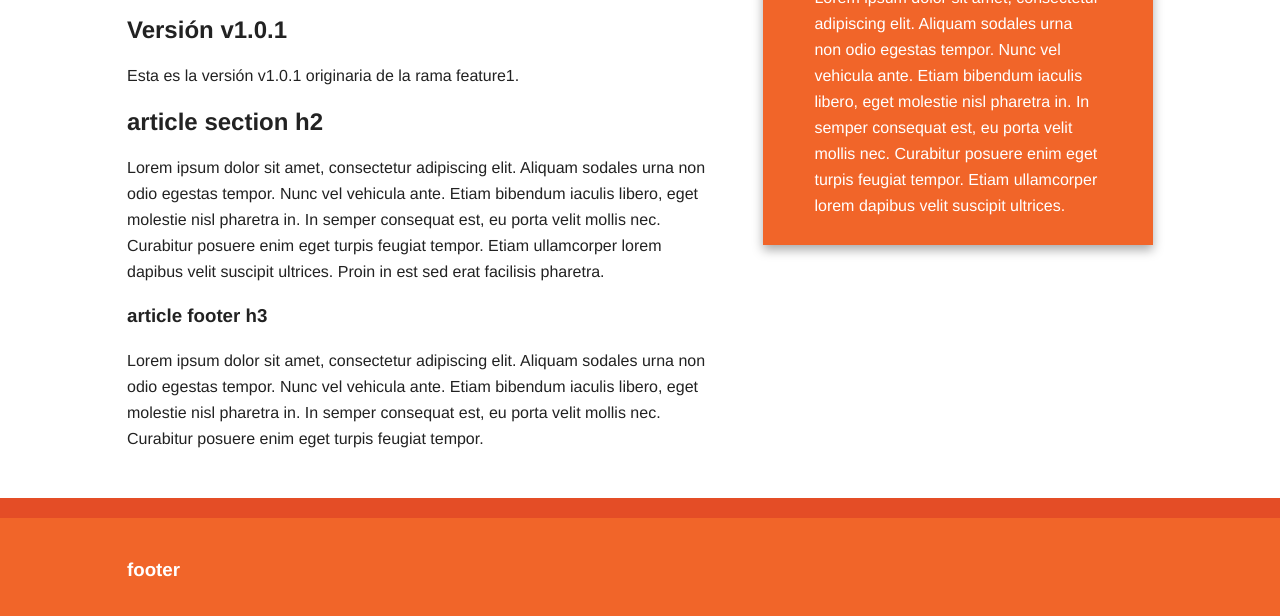
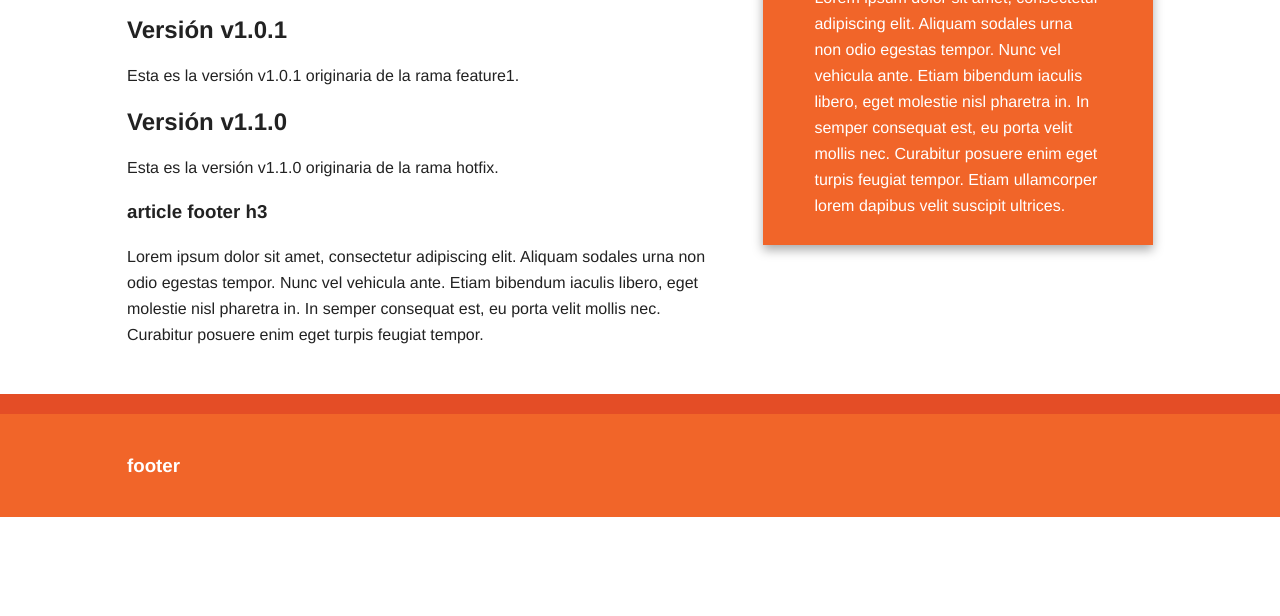
Before and after one commit to FerneyP35/ejercicio01, a plain HTML site: page index.html in a window 1280 px wide. Shown: the part 224-840 px from the top of the page. After the commit the page ends 800 px from the top, so only its background shows below. Drawn offline with Linux system fonts and the light colour scheme.

Commit message:
Versión v1.1.0

```diff
--- a/index.html
+++ b/index.html
@@ -44,8 +44,10 @@
                         </p>
                     </section>
                     <section>
-                        <h2>article section h2</h2>
-                        <p>Lorem ipsum dolor sit amet, consectetur adipiscing elit. Aliquam sodales urna non odio egestas tempor. Nunc vel vehicula ante. Etiam bibendum iaculis libero, eget molestie nisl pharetra in. In semper consequat est, eu porta velit mollis nec. Curabitur posuere enim eget turpis feugiat tempor. Etiam ullamcorper lorem dapibus velit suscipit ultrices. Proin in est sed erat facilisis pharetra.</p>
+                        <h2>Versión v1.1.0</h2>
+                        <p>
+                            Esta es la versión v1.1.0 originaria de la rama hotfix.
+                        </p>
                     </section>
                     <footer>
                         <h3>article footer h3</h3>
```
